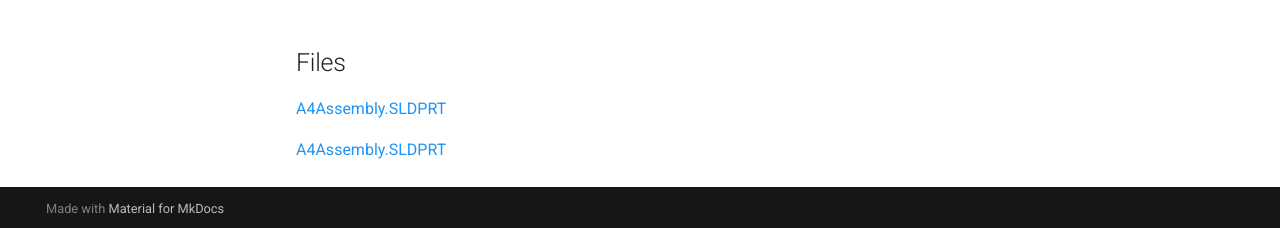
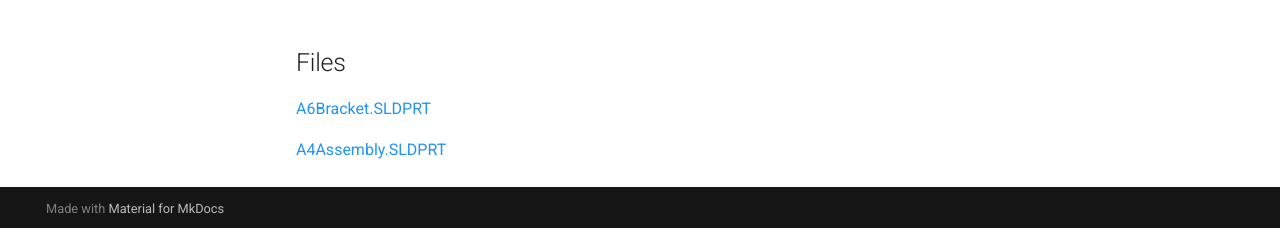
Before and after one commit to AidenGrake/megr2157-portfolio, an MkDocs documentation site: the page built from docs/assignments/A06/index.md, in a window 1280 px wide and 900 px high, scrolled down 4368 px. Shown: the part 669-897 px from the top of the window. Built offline with MkDocs 1.6.1 and Material for MkDocs 9.7.7, drawn with Linux system fonts in a browser that asks for light colours.

Commit message:
Update file reference from A4Assembly to A6Bracket

```diff
--- a/docs/assignments/A06/index.md
+++ b/docs/assignments/A06/index.md
@@ -46,6 +46,6 @@ b. For tolerance, I made my a, b, c dimensions to all have a tighter tolerance c
 
 
 ## Files
-[A4Assembly.SLDPRT](A4Assembly.SLDPRT)
+[A6Bracket.SLDPRT](A6Bracket.SLDPRT)
 
 [A4Assembly.SLDPRT](A4Assembly.SLDPRT)
```
